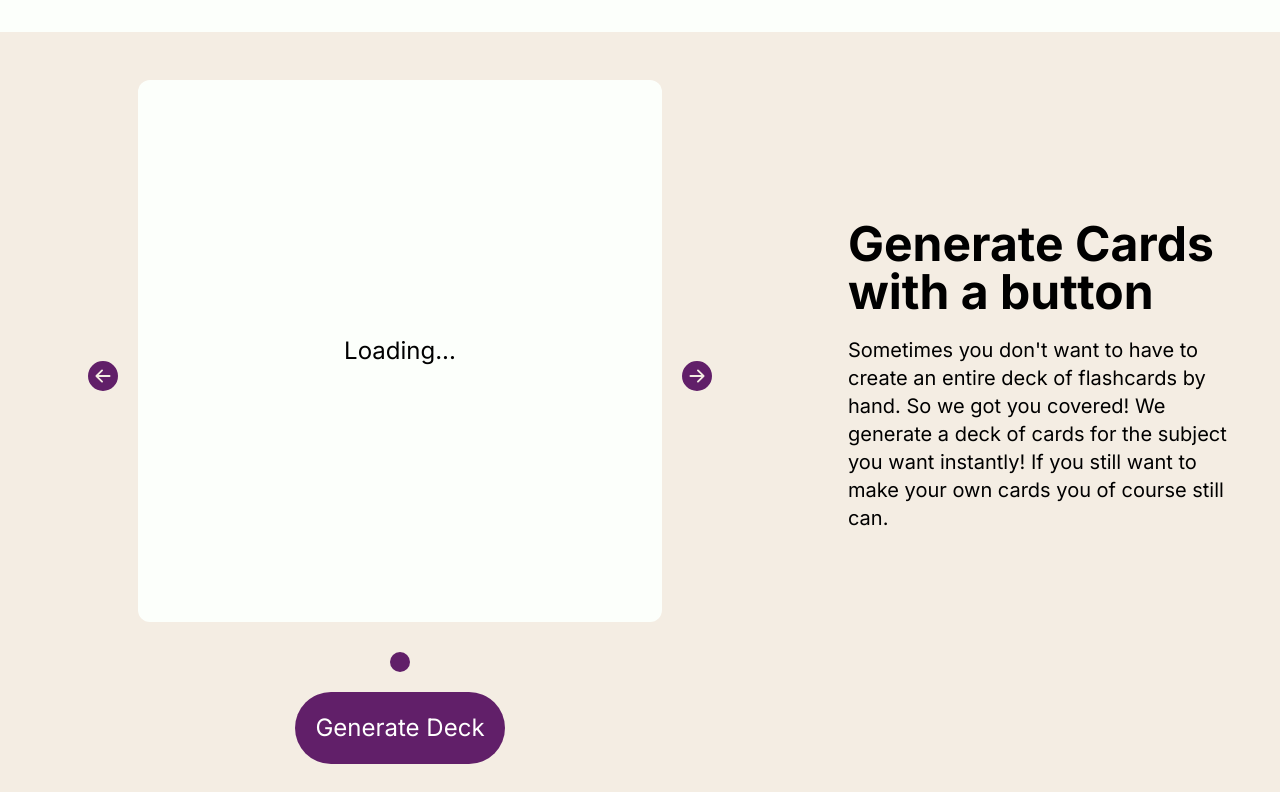
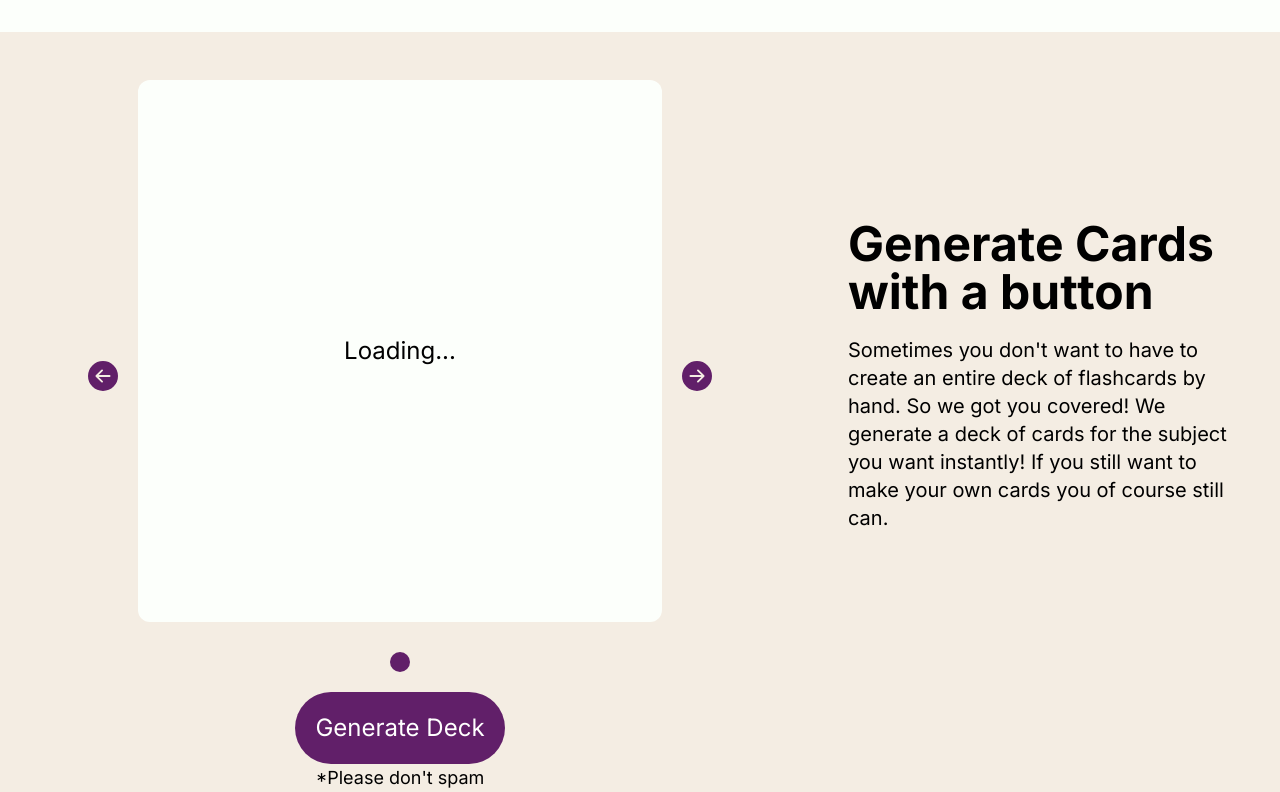
Before and after one commit to BadaBingBadaBo0m/FLASHahhhhh, a Next.js app: page / in a window 1280 px wide. Shown: the part 320-1112 px from the top of the page. Built offline with nearby package versions, Linux system fonts and the light colour scheme; no server answers.

Commit message:
removed styling on button

```diff
--- a/src/app/page.js
+++ b/src/app/page.js
@@ -40,6 +40,7 @@ export default function Home() {
             <div className='w-[55%] h-full'>
               <Carousel slides={deck?.Cards ? deck.Cards : [{ question: "Loading...", answer: "loading..." }]} />
               <button onClick={generateCardButton} className='text-2xl text-bold bg-purple text-white my-5 p-5 rounded-full hover:bg-fuchsia-950'>Generate Deck</button>
+              <p className='text-black text-bold text-lg -mt-5'>*Please don't spam</p>
             </div>
             <div className='w-[30%] text-black flex flex-col text-bold text-xl text-left justify-center'>
                 <h1 className='font-bold text-5xl mb-5'>
```
